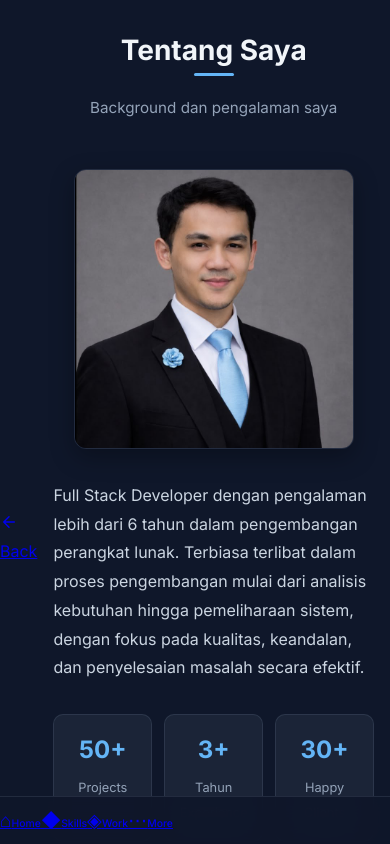
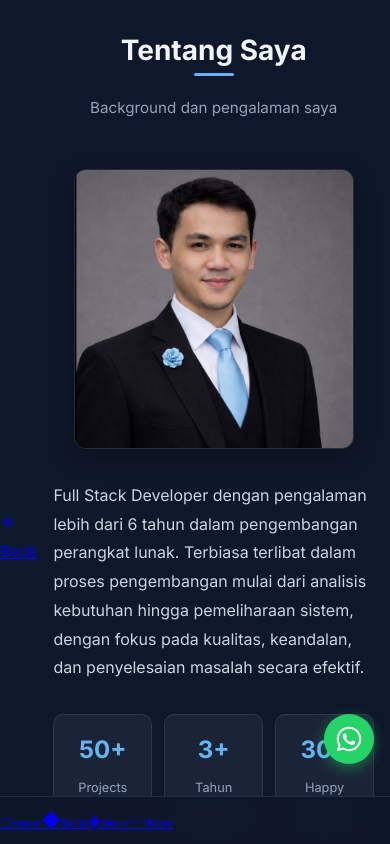
Before and after one commit to kdnknz/portofolio, a React (Vite) app: page /about in a window 390 px wide. Shown: the top 844 px of the page. Built offline with nearby package versions, Linux system fonts and the light colour scheme; the HTML template or start-up script is replaced by a standard one.

Commit message:
feat: add WhatsApp floating button and mailto contact form

```diff
--- a/src/App.jsx
+++ b/src/App.jsx
@@ -69,6 +69,19 @@ function App() {
         <AnimatedRoutes />
         <Footer data={portfolioData.personal} />
         <MobileBottomNav />
+
+        {/* WhatsApp Floating Button */}
+        <a
+          href="https://wa.me/62895701239090"
+          target="_blank"
+          rel="noopener noreferrer"
+          className="wa-float"
+          aria-label="Hubungi via WhatsApp"
+        >
+          <svg viewBox="0 0 32 32" fill="#fff" width="28" height="28">
+            <path d="M16.004 2.002c-7.732 0-14 6.268-14 14 0 2.472.66 4.876 1.912 6.988L2 30l7.188-1.884A13.94 13.94 0 0 0 16.004 30c7.732 0 14-6.268 14-14s-6.268-13.998-14-13.998zm0 25.614a11.57 11.57 0 0 1-5.9-1.612l-.424-.252-4.388 1.15 1.172-4.28-.276-.44a11.56 11.56 0 0 1-1.774-6.18c0-6.394 5.204-11.598 11.598-11.598 6.394 0 11.598 5.204 11.598 11.598-.002 6.396-5.206 11.614-11.606 11.614zm6.36-8.684c-.348-.174-2.064-1.02-2.384-1.136-.32-.116-.552-.174-.784.174-.232.348-.9 1.136-1.104 1.368-.204.232-.406.26-.754.088-.348-.174-1.47-.542-2.8-1.728-1.034-.922-1.734-2.062-1.936-2.41-.204-.348-.022-.536.152-.71.158-.156.348-.406.522-.61.174-.204.232-.348.348-.58.116-.232.058-.436-.03-.61-.088-.174-.784-1.89-1.074-2.588-.282-.68-.57-.588-.784-.598-.204-.01-.436-.012-.668-.012s-.61.088-.93.436c-.32.348-1.22 1.194-1.22 2.91s1.248 3.376 1.422 3.61c.174.232 2.456 3.75 5.952 5.258.832.36 1.482.574 1.988.736.836.264 1.596.228 2.196.138.67-.1 2.064-.844 2.354-1.66.29-.816.29-1.516.204-1.66-.088-.146-.32-.232-.668-.406z"/>
+          </svg>
+        </a>
       </div>
     </Router>
   )
--- a/src/components/Contact.jsx
+++ b/src/components/Contact.jsx
@@ -18,7 +18,9 @@ const Contact = ({ data, social }) => {
 
   const handleSubmit = (e) => {
     e.preventDefault()
-    alert('Terima kasih! Pesan Anda telah dikirim.')
+    const { name, email, subject, message } = formData
+    const body = `Nama: ${name}%0AEmail: ${email}%0A%0A${message}`
+    window.open(`mailto:${data.email}?subject=${encodeURIComponent(subject)}&body=${body}`, '_self')
     setFormData({ name: '', email: '', subject: '', message: '' })
   }
 
--- a/src/index.css
+++ b/src/index.css
@@ -205,3 +205,35 @@ p {
     font-size: 0.85rem;
   }
 }
+
+/* WhatsApp Floating Button */
+.wa-float {
+  position: fixed;
+  bottom: 24px;
+  right: 24px;
+  width: 56px;
+  height: 56px;
+  background: #25d366;
+  border-radius: 50%;
+  display: flex;
+  align-items: center;
+  justify-content: center;
+  box-shadow: 0 4px 14px rgba(37, 211, 102, 0.45);
+  z-index: 9999;
+  transition: transform 0.2s ease, box-shadow 0.2s ease;
+  text-decoration: none;
+}
+
+.wa-float:hover {
+  transform: scale(1.1);
+  box-shadow: 0 6px 20px rgba(37, 211, 102, 0.6);
+}
+
+@media (max-width: 768px) {
+  .wa-float {
+    bottom: 80px;
+    right: 16px;
+    width: 50px;
+    height: 50px;
+  }
+}
```
